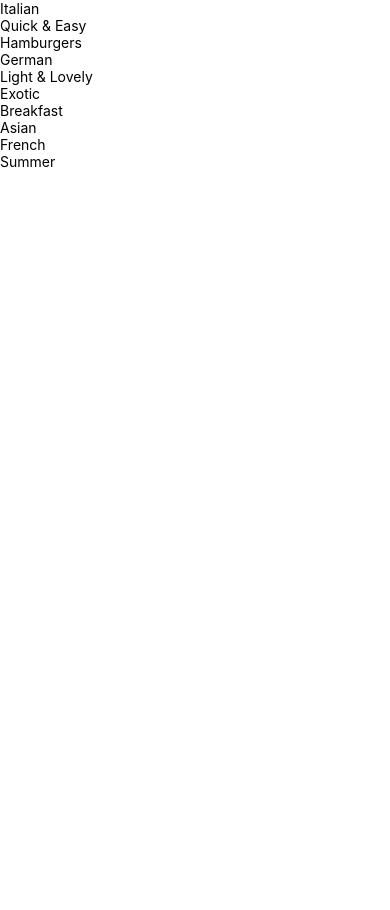
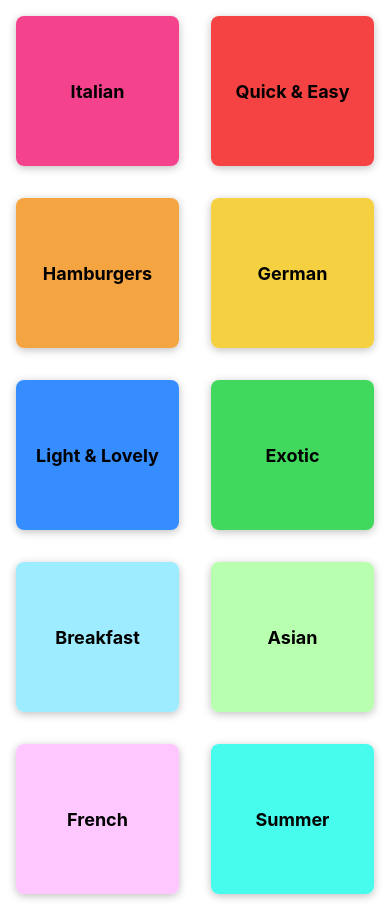
Before and after one commit to ghidalg0/MealNav, a React Native app: screen / in a window 390 px wide. Before the commit the page ends 844 px from the top, so only its background shows below. Built offline with nearby package versions, Linux system fonts and the light colour scheme.

Commit message:
styled category rendering screen

```diff
--- a/App.js
+++ b/App.js
@@ -1,10 +1,15 @@
 import { StatusBar } from 'expo-status-bar';
-import { StyleSheet, Text, View } from 'react-native';
+import { SafeAreaView, StyleSheet, Text, View } from 'react-native';
 import { CategoriesScreen } from './screens/CategoriesScreen';
 
 export default function App() {
   return (
-    <CategoriesScreen />
+    <>
+    <SafeAreaView>
+      <StatusBar style="light" />
+      <CategoriesScreen />
+    </SafeAreaView>
+    </>
   );
 }
 
--- a/app.json
+++ b/app.json
@@ -5,6 +5,7 @@
     "version": "1.0.0",
     "orientation": "portrait",
     "icon": "./assets/icon.png",
+    "backgroundColor": "#24180f",
     "userInterfaceStyle": "light",
     "splash": {
       "image": "./assets/splash.png",
--- a/components/CategoryGridTile.js
+++ b/components/CategoryGridTile.js
@@ -1,11 +1,14 @@
-import { Pressable, Text, View } from "react-native";
+import { Pressable, StyleSheet, Text, View, Platform } from "react-native";
 
 export const CategoryGridTile = ({ title, color }) => {
   return (
-    <View>
-      <Pressable>
-        <View>
-          <Text>
+    <View style={styles.gridItem}>
+      <Pressable
+        android_ripple={{ color: "#DDE2E6" }}
+        style={({ pressed }) => [styles.button, pressed ? styles.buttonPressed : null]}
+      >
+        <View style={[styles.innerContainer, {backgroundColor: color}]}>
+          <Text style={styles.title}>
             {title}
           </Text>
         </View>
@@ -13,3 +16,36 @@
     </View>
   );
 }
+
+const styles = StyleSheet.create({
+  gridItem: {
+    flex: 1,
+    margin: 16,
+    height: 150,
+    borderRadius: 8,
+    elevation: 4,
+    backgroundColor: "#fff", //on IOS, backgroundColor is required for allowing the shadow to appear
+    shadowColor: "black",
+    shadowOpacity: 0.25,
+    shadowOffset: {width: 0, height: 2},
+    shadowRadius: 8,
+    overflow: Platform.OS === "android" ? "hidden" : "visible",
+  },
+  button: {
+    flex: 1,
+  },
+  buttonPressed: {
+    opacity: 0.5,
+  },
+  innerContainer: {
+    flex: 1,
+    borderRadius: 8,
+    padding: 16,
+    justifyContent: "center",
+    alignItems: "center",
+  },
+  title: {
+    fontWeight: "bold",
+    fontSize: 18,
+  }
+});
--- a/screens/CategoriesScreen.js
+++ b/screens/CategoriesScreen.js
@@ -12,6 +12,7 @@
       data={CATEGORIES}
       keyExtractor={(item) => item.id}
       renderItem={renderCategoryItem}
+      numColumns={2}
     />
   );
 };
```
